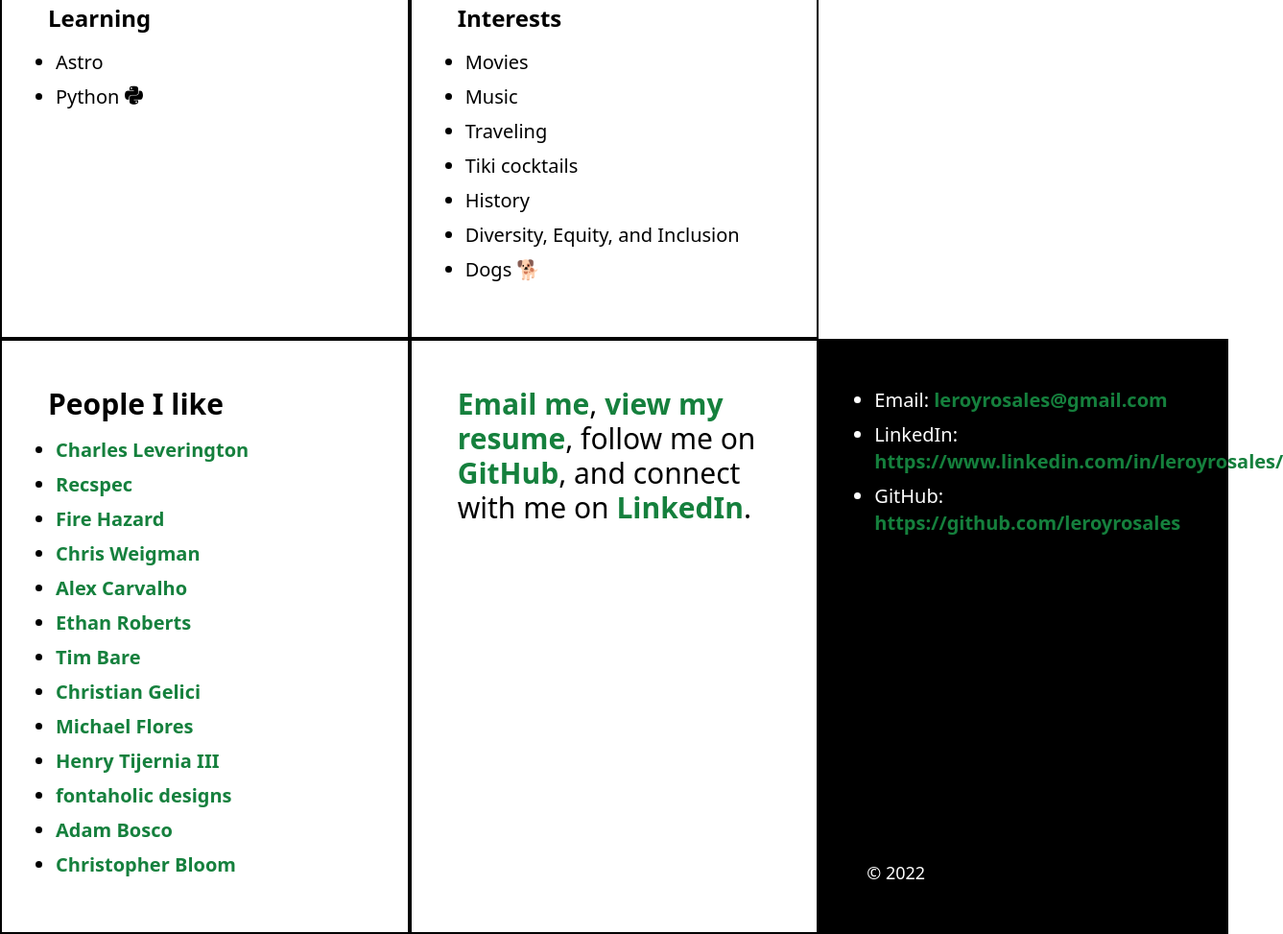
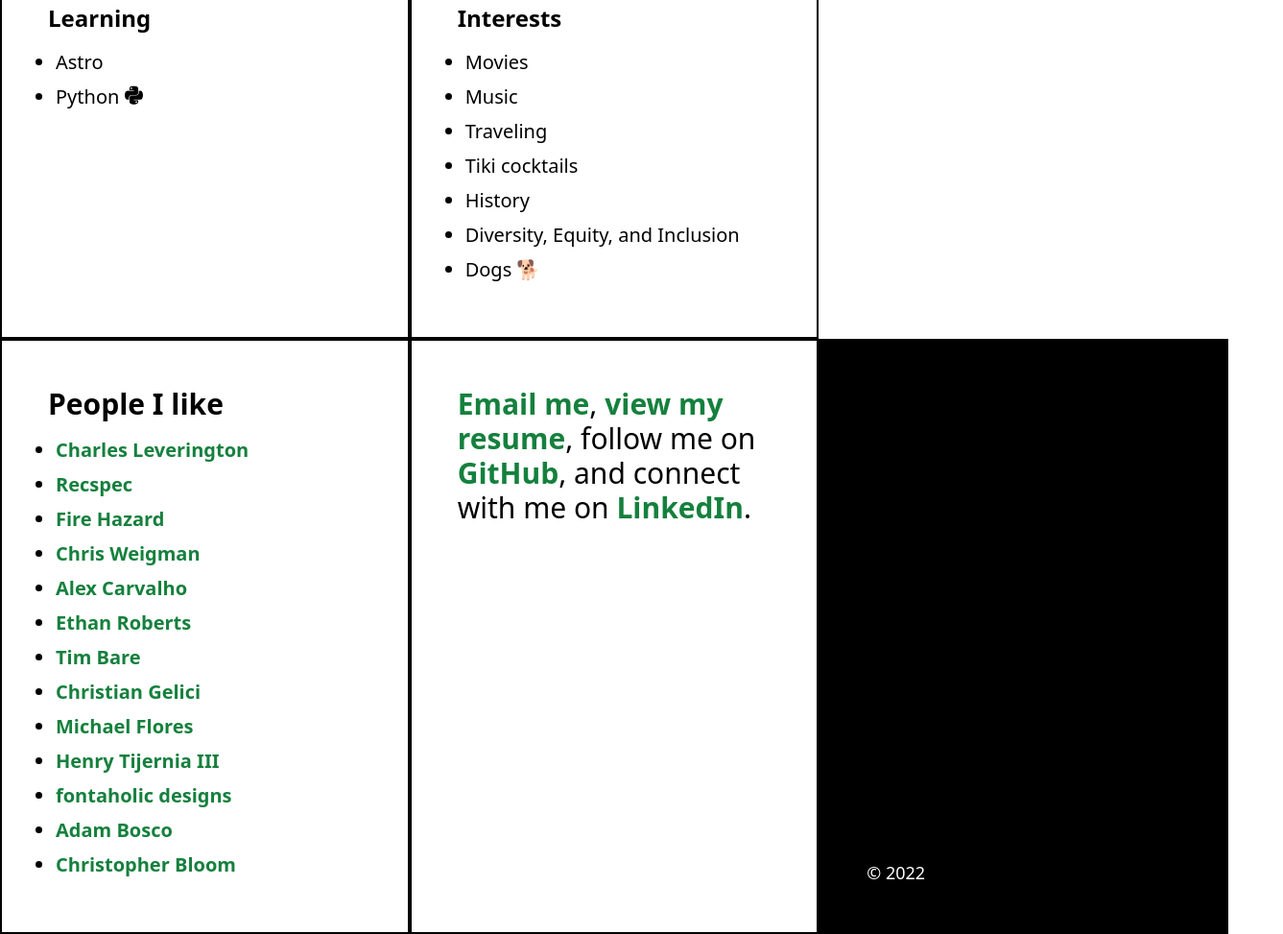
Before and after one commit to leroyrosales/poly-styrene, an Astro site: page / in a window 1280 px wide. Shown: the part 7372-8345 px from the top of the page at 96% size, 1337 px wide, since content can reach past the window. Built offline with nearby package versions, Linux system fonts and the light colour scheme; Astro itself is replaced by a stand-in of ours; some icons are missing.

Commit message:
Updates footer

```diff
--- a/src/components/Footer.astro
+++ b/src/components/Footer.astro
@@ -1,15 +1,7 @@
 ---
-
-import site from "../data/site.json";
-const { email, socials } = site;
 
 ---
 <footer class="card bg-black py-12 text-white flex flex-col justify-between">
-    <ul>
-        <li>Email: <a href=`mailto:${email}`>{email}</a></li>
-        {socials.map((item) => (
-            <li>{item.title}: <a href={item.link} target="_blank" rel="noopener noreferrer">{item.link}</a></li>
-        ))}
-    </ul>
+    <span></span>
     <p>&copy; {new Date().getFullYear()}</p>
 </footer>
```
